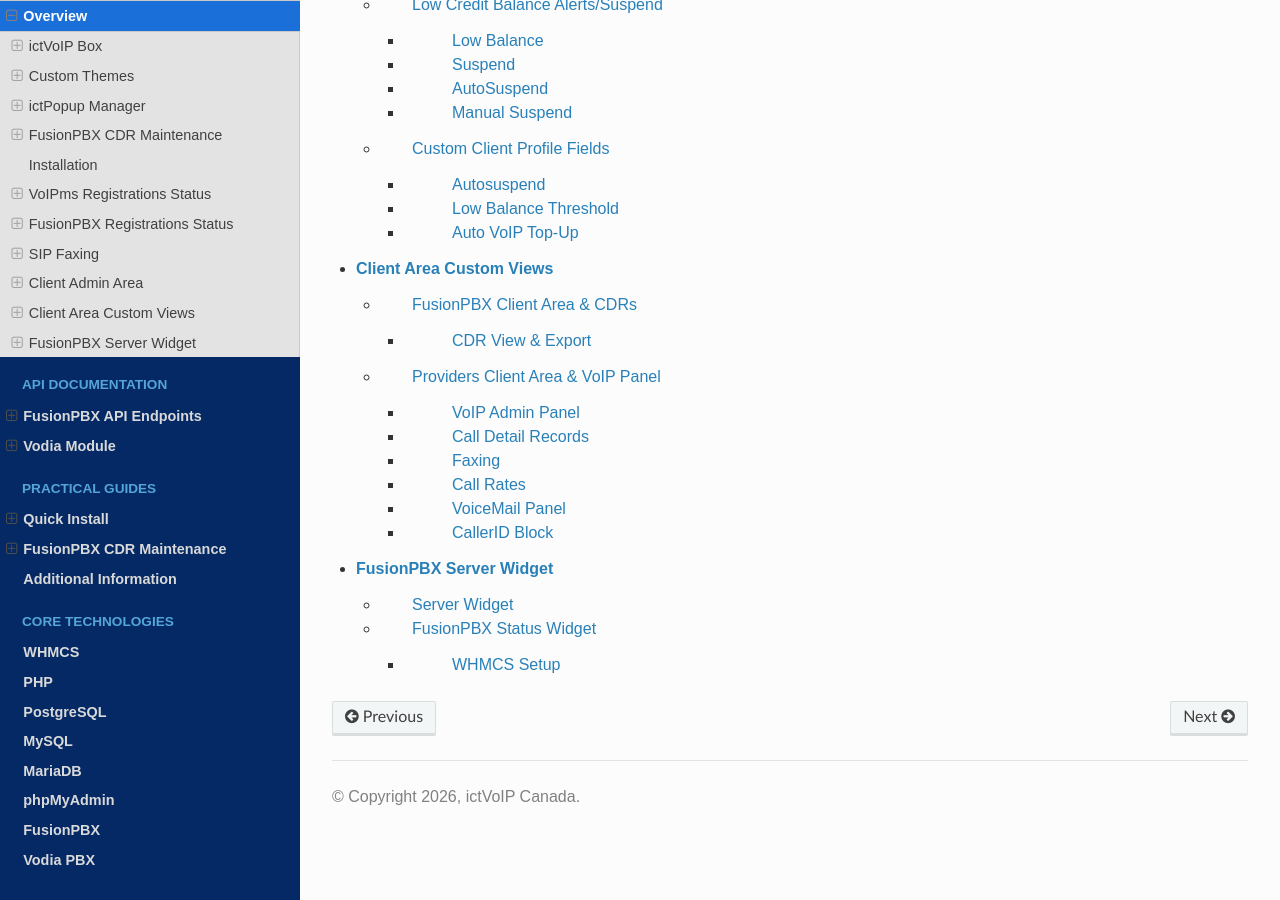
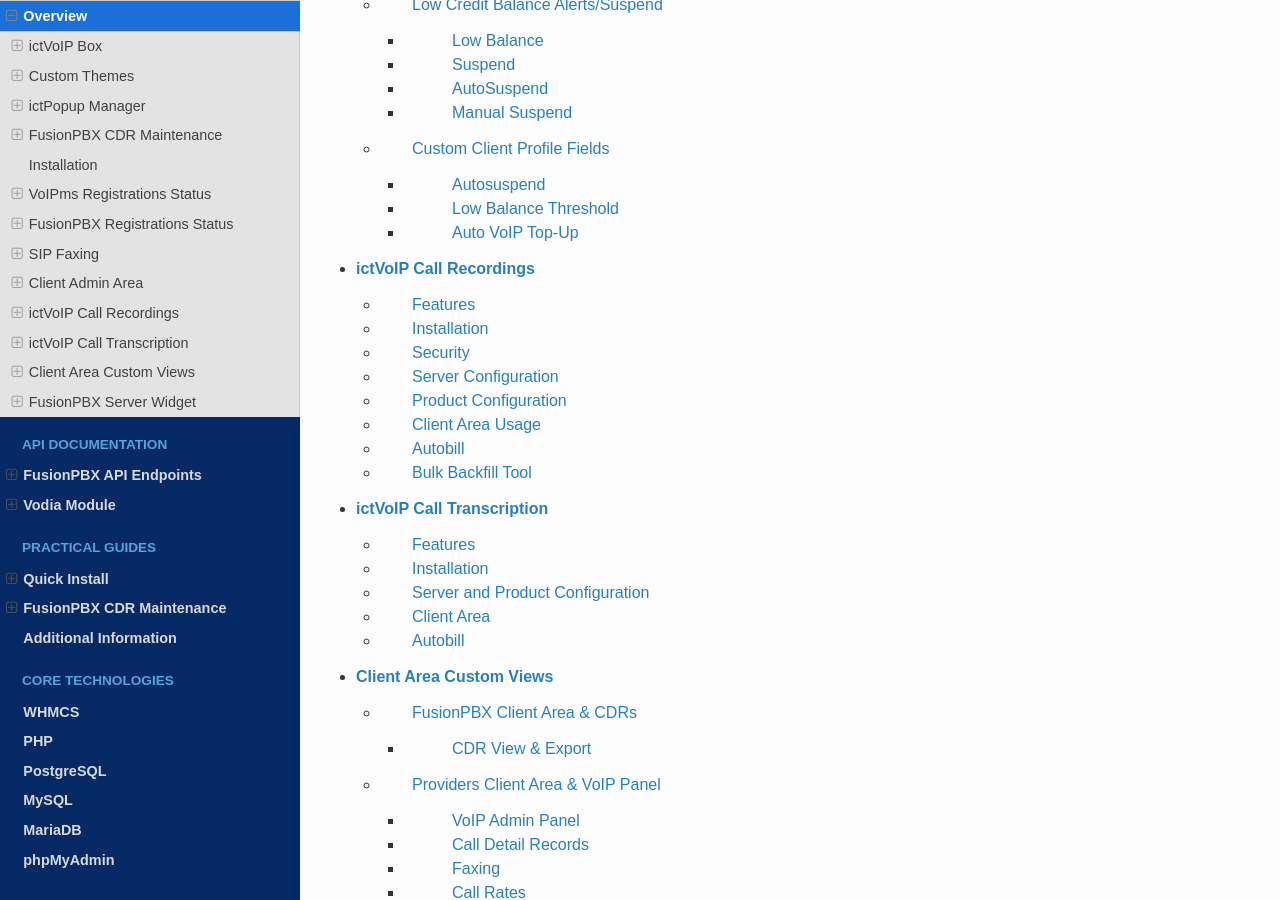
Before and after one commit to ictvoip/ictvoip-docs, a Sphinx documentation site: the page built from docs/source/extra_addons.rst, in a window 1280 px wide and 900 px high, scrolled down 3022 px. Built offline with Sphinx 7.4.7 and the Read the Docs theme 3.1.0, drawn with Linux system fonts in a browser that asks for light colours; pages that are not in the unit, such as notebooks, are missing from menus; part of the change alters nothing that is shown.

Commit message:
add modules recording and trascribe

```diff
--- a/docs/source/extra_addons.rst
+++ b/docs/source/extra_addons.rst
@@ -15,5 +15,7 @@ Our Optional Addons and tools to help with your WHMCS & FusionPBX VoIP Services,
   ictsipreg/ictsipreg.rst
   extra_addons/sip_faxing.rst
   clientadmin/clientadmin.rst
+  voiprecordings/voiprecordings.rst
+  ictvoiptranscribe/ictvoiptranscribe.rst
   clientarea/clientarea.rst
   extra_addons/server_widget.rst
--- /dev/null
+++ b/docs/source/ictvoiptranscribe/ictvoiptranscribe.rst
@@ -0,0 +1,60 @@
+ictVoIP Call Transcription
+**************************
+
+The **ictVoIP Call Transcription** module integrates VoIP.ms
+Transcribe email handling into WHMCS. It fetches transcription emails,
+presents call transcripts and speaker-separated audio to clients, and
+supports usage-based billing for transcription overages.
+
+Features
+========
+
+* **AI call transcription** with speaker diarization for inbound and
+  outbound calls on selected DIDs.
+* **Client area view** — browse, search, and open call transcription
+  details from the WHMCS client portal.
+* **Email notifications** — alerts are sent when post-AI transcription
+  processing completes.
+* **Usage-based billing** — autobill cron invoices transcription overages
+  through the ictVoIP Billing extended rates.
+* **Multi-DID and multi-sub-account** support per service.
+
+Installation
+============
+
+1. Copy the module directory into the WHMCS server modules location.
+2. In WHMCS admin, go to **Setup → Products/Services → Servers** and
+   create a new server using the ictVoIP Transcribe module.
+3. The module creates the required database structure on activation.
+
+Server and Product Configuration
+================================
+
+1. Create a WHMCS product and set the module to the ictVoIP Transcribe
+   server module.
+2. Add the product custom fields (exact names):
+
+   * ``Sub-Acct/Username`` — the VoIP.ms sub-account.
+   * ``DID`` or ``DID(s) Attached to Sub-Acct`` — the DID to transcribe.
+   * ``Server/Domain`` — the tenant/domain identifier.
+
+3. In the ictVoIP Billing addon, create a provider for the transcription
+   service and configure package rates for the desired minute tiers and
+   overage amounts.
+
+Client Area
+===========
+
+Clients with an active transcription service can:
+
+* View the list of transcribed calls in the client area.
+* Open a transcription detail popup to read the full transcript.
+* See speaker-separated text where diarization is available.
+
+Autobill
+========
+
+The module includes an autobill cron script for invoicing transcription
+overage minutes. Run it daily, after the WHMCS daily cron, on the
+service due date. The script resolves the per-service sub-account and
+DID, fetches usage, and creates a WHMCS invoice for any overage.
--- /dev/null
+++ b/docs/source/voiprecordings/voiprecordings.rst
@@ -0,0 +1,123 @@
+ictVoIP Call Recordings
+***********************
+
+The **ictVoIP Call Recordings** module is a WHMCS server module that
+fetches and manages call recordings from the VoIP.ms API. Clients can
+browse, play, and download recordings from the client area, while the
+admin area provides configuration, a bulk backfill tool, and optional
+usage-based billing.
+
+Features
+========
+
+* **Call Recordings Management** — fetch, play, and download recordings
+  from VoIP.ms in MP3 format.
+* **Client Panel Interface** — DataTables-based browser with filtering
+  by date range, account, and DID.
+* **Audio Player** — built-in HTML5 audio player for in-browser playback.
+* **Audit Logging** — all recording activity is logged for support and
+  compliance.
+* **Autobill** — usage-based billing cron that invoices overage recording
+  minutes.
+* **Bulk Backfill** — admin tool to import historical recording metadata
+  across all active services.
+
+Installation
+============
+
+1. Copy the module directory into the WHMCS server modules location.
+2. Copy the client area panel file to the WHMCS root directory.
+3. The module creates the required database structure on activation.
+
+Security
+========
+
+.. warning::
+
+   The WHMCS server IP **must** be whitelisted in the VoIP.ms API
+   settings. API requests from non-whitelisted IPs will be rejected by
+   VoIP.ms. This is required for secure and functional API access.
+
+* API credentials and passwords are stored encrypted in the WHMCS
+  database.
+* Recording audio (MP3) is not stored locally. It is fetched on demand
+  from VoIP.ms and delivered through the module so it is not exposed as
+  a direct URL.
+* Recording file access is restricted to active services owned by the
+  logged-in client.
+* All playback, download, and search activity is written to the audit
+  log for review.
+
+Server Configuration
+====================
+
+The module requires a WHMCS server record for API credentials:
+
+1. In WHMCS admin, go to **Setup → Products/Services → Servers** and
+   click **Add New Server**.
+2. Choose **Module: ``voiprecordings``**.
+3. Enter the VoIP.ms API credentials:
+
+   * **API Username** — the VoIP.ms account email address.
+   * **API Password** — the VoIP.ms API password.
+
+4. Save the server record.
+
+Product Configuration
+=====================
+
+1. Create a WHMCS product and set the module to ``voiprecordings``.
+2. Add these product custom fields (exact names):
+
+   * ``Sub-Acct/Username`` (text) — the VoIP.ms sub-account used for
+     the API ``account`` filter.
+   * ``DID`` or ``DID(s) Attached to Sub-Acct`` (text) — optional
+     inbound DID filter.
+
+Client Area Usage
+=================
+
+Clients access their recordings from:
+
+1. Log in to the WHMCS client area.
+2. Go to **Services → View Details** for the Call Recordings service.
+3. Use the recordings panel to:
+
+   * Browse by date, direction, caller, destination, duration, and size.
+   * Play recordings in the browser.
+   * Download MP3 files.
+   * Filter by date range or account/sub-account.
+
+Autobill
+========
+
+The module can invoice clients for overage recording minutes based on
+VoIP.ms CDRs.
+
+* Use the autobill cron script provided with the module.
+* Recommended cron: daily, after the WHMCS daily cron.
+
+The script:
+
+1. Selects active ``voiprecordings`` services due today.
+2. Resolves the ``Sub-Acct/Username`` custom field.
+3. Fetches VoIP.ms CDRs for the billing cycle.
+4. Filters CDR entries where ``description`` contains ``Call Recording``.
+5. Applies per-direction rates and free minutes from the extended rates
+   table.
+6. Creates a WHMCS invoice with the calculated overage amount.
+
+Bulk Backfill Tool
+==================
+
+Version 1.1.0 adds a bulk backfill admin tool for importing historical
+recording metadata:
+
+* Splits date ranges into day-sized windows to respect VoIP.ms rate
+  limits.
+* Configurable API delay with exponential-backoff retries.
+* Per-service, per-window deduplication so the same recording is not
+  imported twice.
+* Live log output with progress bar and imported/skipped/error counters.
+* Metadata-only import; audio is still fetched on-demand by the client
+  panel.
```
